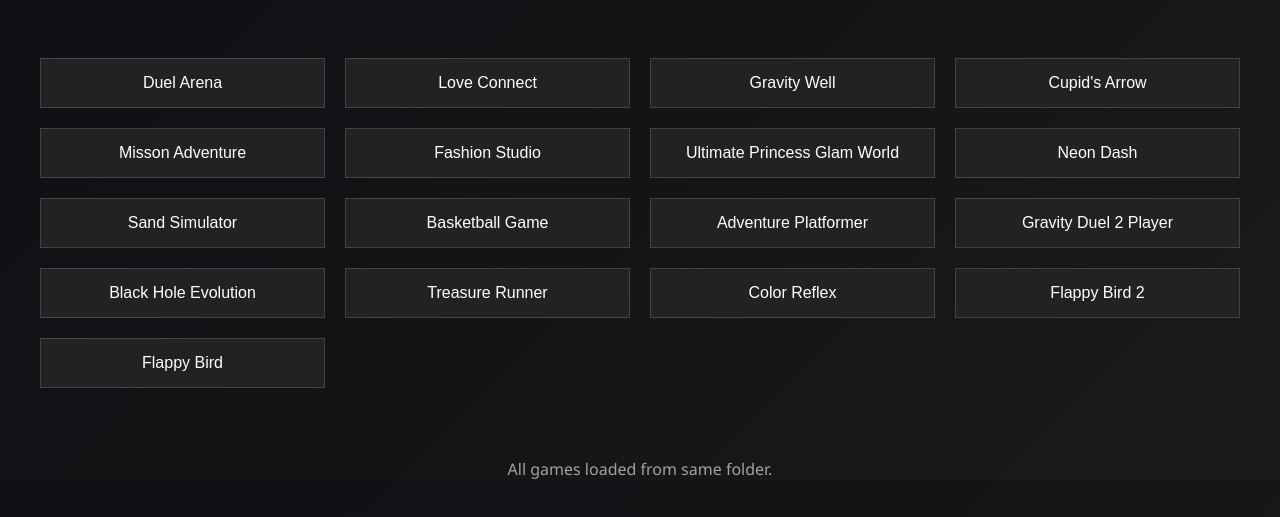
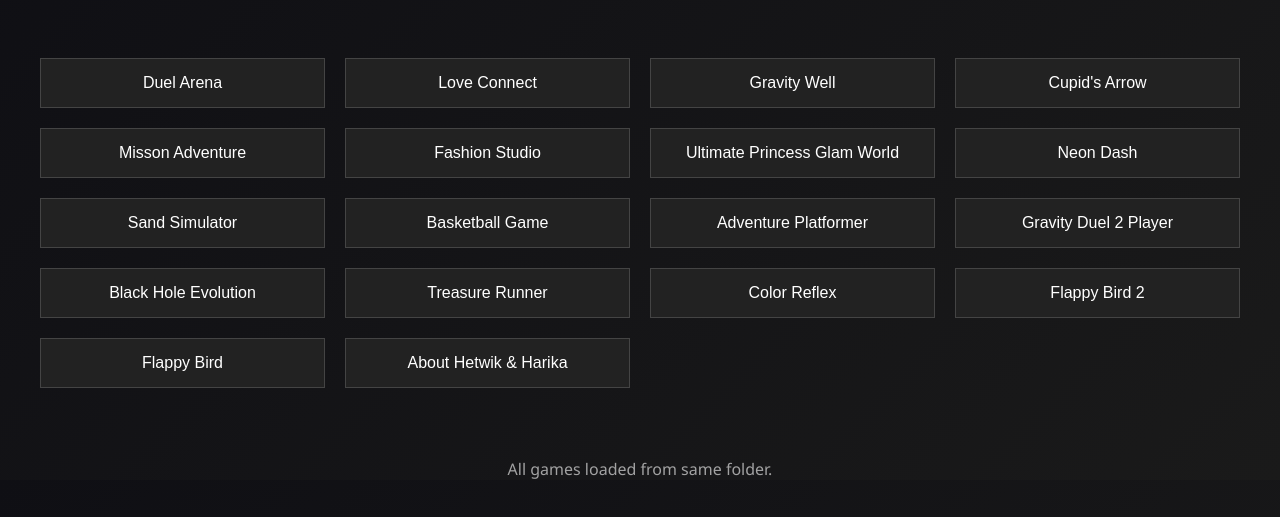
Before and after one commit to sharmag-26/Games, a plain HTML site: page Home.html in a window 1280 px wide. Shown: the part 119-636 px from the top of the page. Drawn offline with Linux system fonts and the light colour scheme.

Commit message:
Link About_Hetwik_Harika.html from Home.html

```diff
--- a/Home.html
+++ b/Home.html
@@ -77,6 +77,9 @@
 <button onclick="goTo('Flappy_Bird_2.html')">Flappy Bird 2</button>
 <button onclick="goTo('Flappy_Bird.html')">Flappy Bird</button>
 
+<!-- About link for Hetwik & Harika -->
+<button onclick="goTo('About_Hetwik_Harika.html')">About Hetwik & Harika</button>
+
 </div>
 
 <div class="footer">
```
